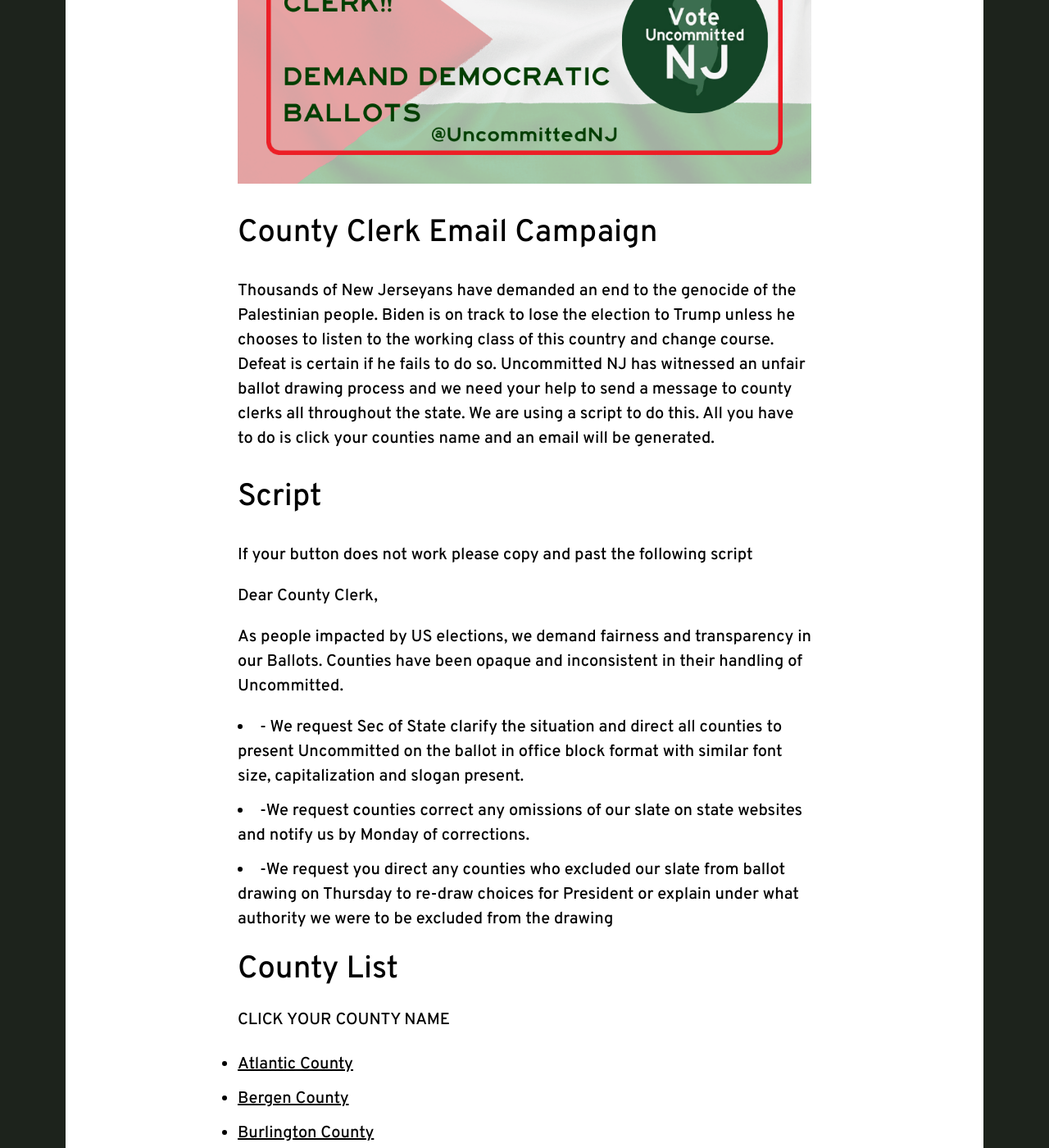
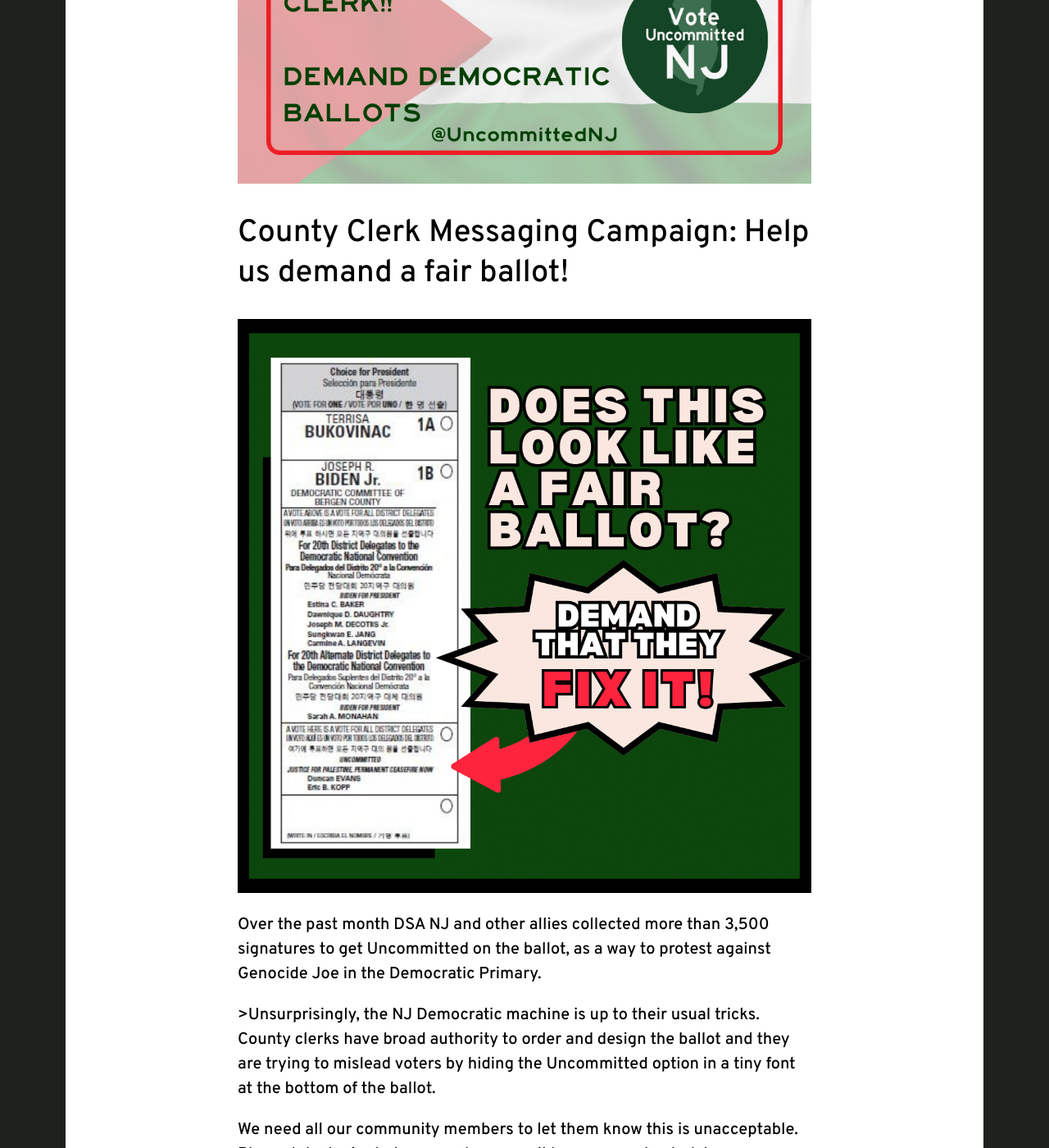
Before and after one commit to dsa-ntc/uncommittednj.org, a Jekyll site: the page built from county-clerk-campaign.html, in a window 1280 px wide and 1400 px high, scrolled down 306 px. Shown: the whole window at 82% size. Built offline with Jekyll 4.4.1, drawn with Linux system fonts in a browser that asks for light colours; nearby versions of some CDN libraries; some of the changed text lies outside the part shown.

Commit message:
Update county-clerk-campaign.html

```diff
--- a/county-clerk-campaign.html
+++ b/county-clerk-campaign.html
@@ -6,14 +6,18 @@
 og:image: /assets/county-clerk-social.png
 ---
 <img src="/assets/county-clerk-social.png">
-<h2>County Clerk Email Campaign</h2>
-    <p>Thousands of New Jerseyans have demanded an end to the genocide of the
-Palestinian people. Biden is on track to lose the election to Trump unless he
-chooses to listen to the working class of this country and change course. Defeat
-is certain if he fails to do so. Uncommitted NJ has witnessed an unfair ballot
-drawing process and we need your help to send a message to county clerks all
-throughout the state. We are using a script to do this. All you have to do is
-click your counties name and an email will be generated.</p>
+<h2>County Clerk Messaging Campaign: Help us demand a fair ballot!</h2>
+
+<img src="assets/clerk-ballot-image.png">
+    <p>Over the past month DSA NJ and other allies collected more than 3,500 signatures to get Uncommitted on the ballot,
+        as a way to protest against Genocide Joe in the Democratic Primary.
+
+    <p>>Unsurprisingly, the NJ Democratic machine is up to their usual tricks. County clerks have broad authority to order and design
+     the ballot and they are trying to mislead voters by hiding the Uncommitted option in a tiny font at the bottom of the ballot.
+
+    <p>We need all our community members to let them know this is unacceptable. Please take 1 minute to generate an email to your county clerk here:
+
+    <p>All you have to do is click your counties name and an email will be generated.</p>
 
  <h2>Script</h2>
     <p> If your button does not work please copy and past the following script
```
